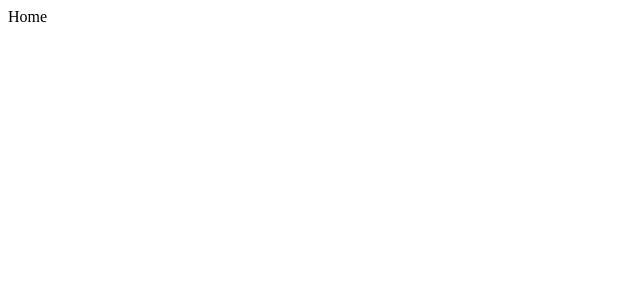
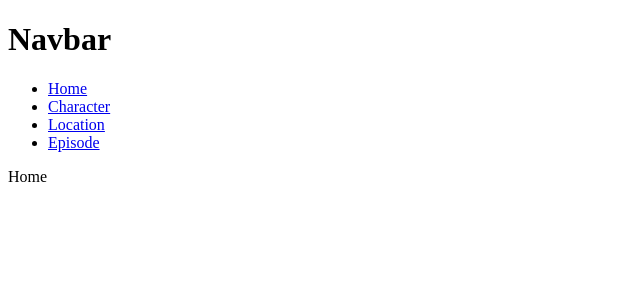
Before and after one commit to michaelmhtong/rick-and-morty-case, a Next.js app: page / in a window 1280 px wide. Shown: the top 300 px of the page, without its empty margins (0-640 px from the left). Built offline with nearby package versions, Linux system fonts and the light colour scheme.

Commit message:
build: navbar for all pages

```diff
--- /dev/null
+++ b/components/Layout.jsx
@@ -0,0 +1,13 @@
+import React from "react";
+import Navbar from "./Navbar";
+
+const Layout = ({ children }) => {
+  return (
+    <div>
+      <Navbar />
+      {children}
+    </div>
+  );
+};
+
+export default Layout;
--- /dev/null
+++ b/components/Navbar.jsx
@@ -0,0 +1,26 @@
+import Link from "next/link";
+import React from "react";
+
+const Navbar = () => {
+  return (
+    <div>
+      <h1>Navbar</h1>
+      <ul>
+        <li>
+          <Link href="/">Home</Link>
+        </li>
+        <li>
+          <Link href="/characters">Character</Link>
+        </li>
+        <li>
+          <Link href="/locations">Location</Link>
+        </li>
+        <li>
+          <Link href="/episodes">Episode</Link>
+        </li>
+      </ul>
+    </div>
+  );
+};
+
+export default Navbar;
--- a/src/pages/_app.js
+++ b/src/pages/_app.js
@@ -1,5 +1,10 @@
-import '@/styles/globals.css'
+import "@/styles/globals.css";
+import Layout from "../../components/Layout";
 
 export default function App({ Component, pageProps }) {
-  return <Component {...pageProps} />
+  return (
+    <Layout>
+      <Component {...pageProps} />
+    </Layout>
+  );
 }
```
